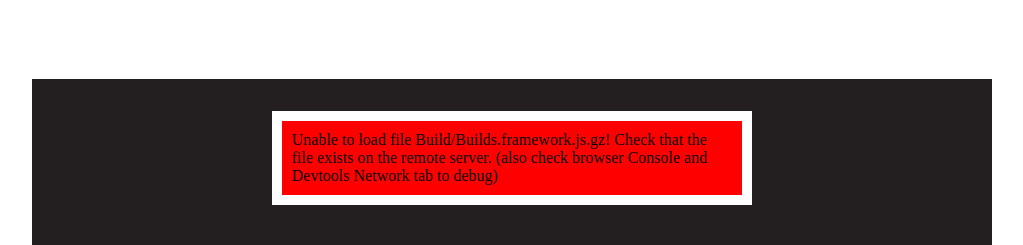
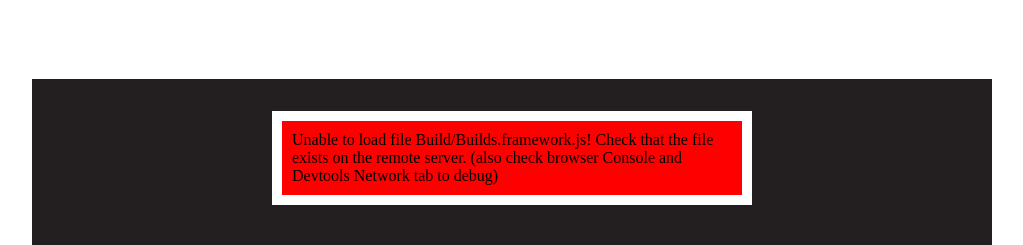
Before and after one commit to SealDoggo2048/BB-Project, a plain HTML site: page index.html in a window 1280 px wide. Shown: the top 245 px of the page, without its empty margins (128-1151 px from the left). Drawn offline with Linux system fonts and the light colour scheme; no server answers.

Commit message:
Update index.html

```diff
--- a/index.html
+++ b/index.html
@@ -59,7 +59,7 @@
       var loaderUrl = buildUrl + "/Builds.loader.js";
       var config = {
         dataUrl: buildUrl + "/Builds.data.gz",
-        frameworkUrl: buildUrl + "/Builds.framework.js.gz",
+        frameworkUrl: buildUrl + "/Builds.framework.js",
         codeUrl: buildUrl + "/Builds.wasm.gz",
         streamingAssetsUrl: "StreamingAssets",
         companyName: "DefaultCompany",
```
